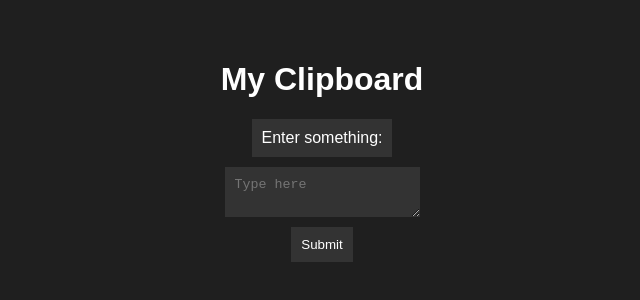
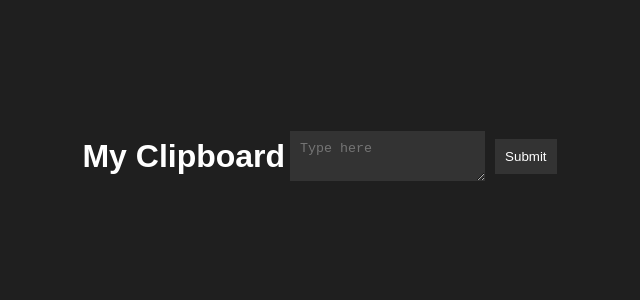
Before and after one commit to msaiful-jb/msaiful-jb.github.io, a plain HTML site: page index.html in a window 1280 px wide. Shown: the part 244-544 px from the top of the page, without its empty margins (318-958 px from the left). Drawn offline with Linux system fonts and the light colour scheme.

Commit message:
Update index.html

```diff
--- a/index.html
+++ b/index.html
@@ -76,10 +76,11 @@
       </style>
    </head>
    <body>
-      <h1>My Clipboard</h1>
-      <label for="userInput">Enter something:</label>
-      <textarea id="userInput" placeholder="Type here" onkeypress="handleKeyPress(event)"></textarea>
-      <button onclick="displayUserInput()">Submit</button>
+      <div style="display: flex; align-items: center;">
+         <h1>My&nbsp;Clipboard</h1>
+         <textarea id="userInput" style="padding: 10px; margin: 5px; box-sizing: border-box; width: 100%;" placeholder="Type here" onkeypress="handleKeyPress(event)"></textarea>
+         <button style="padding: 10px; margin: 5px; box-sizing: border-box;">Submit</button>
+      </div>
       <!-- Updated to include a div wrapper for the input history -->
       <div id="inputHistoryWrapper">
          <div id="inputHistory"></div>
```
